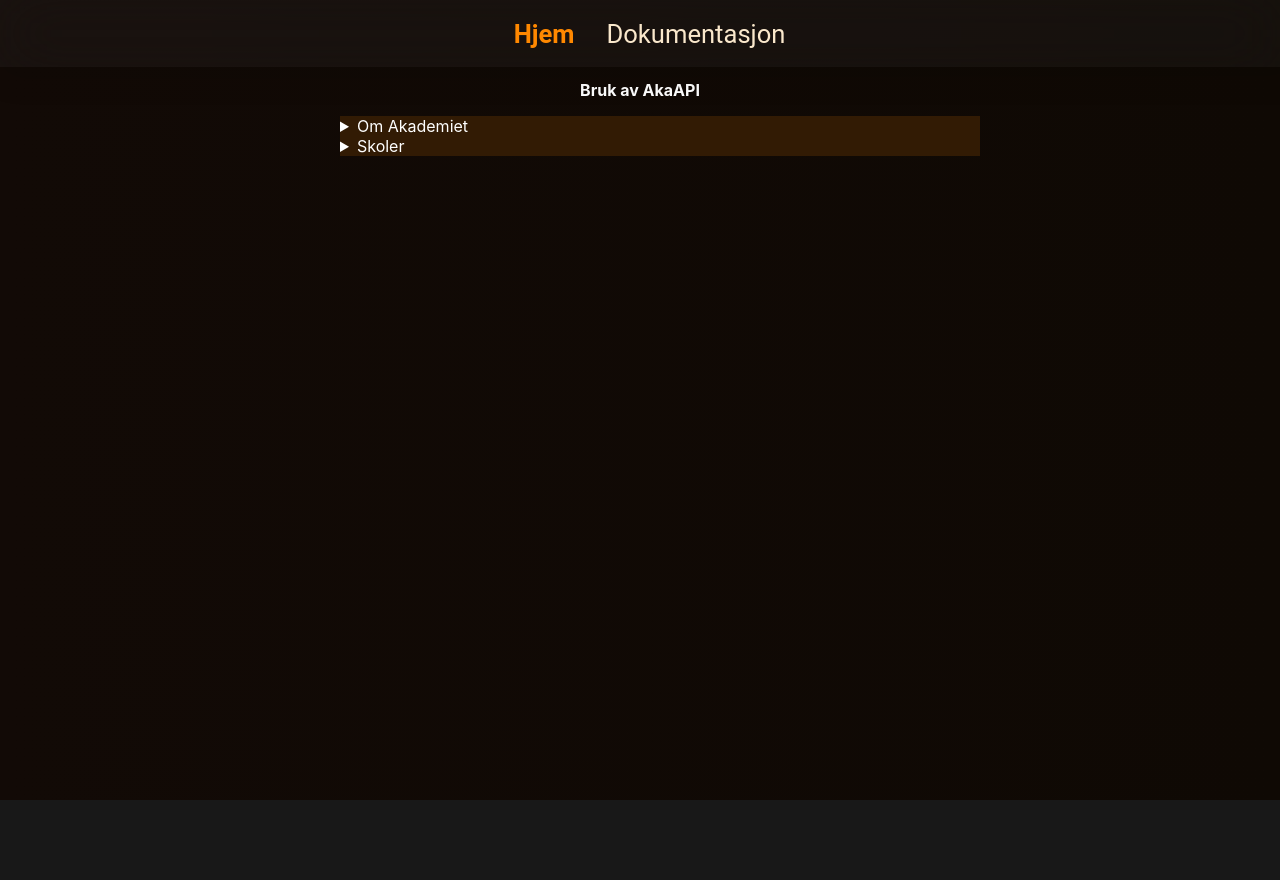
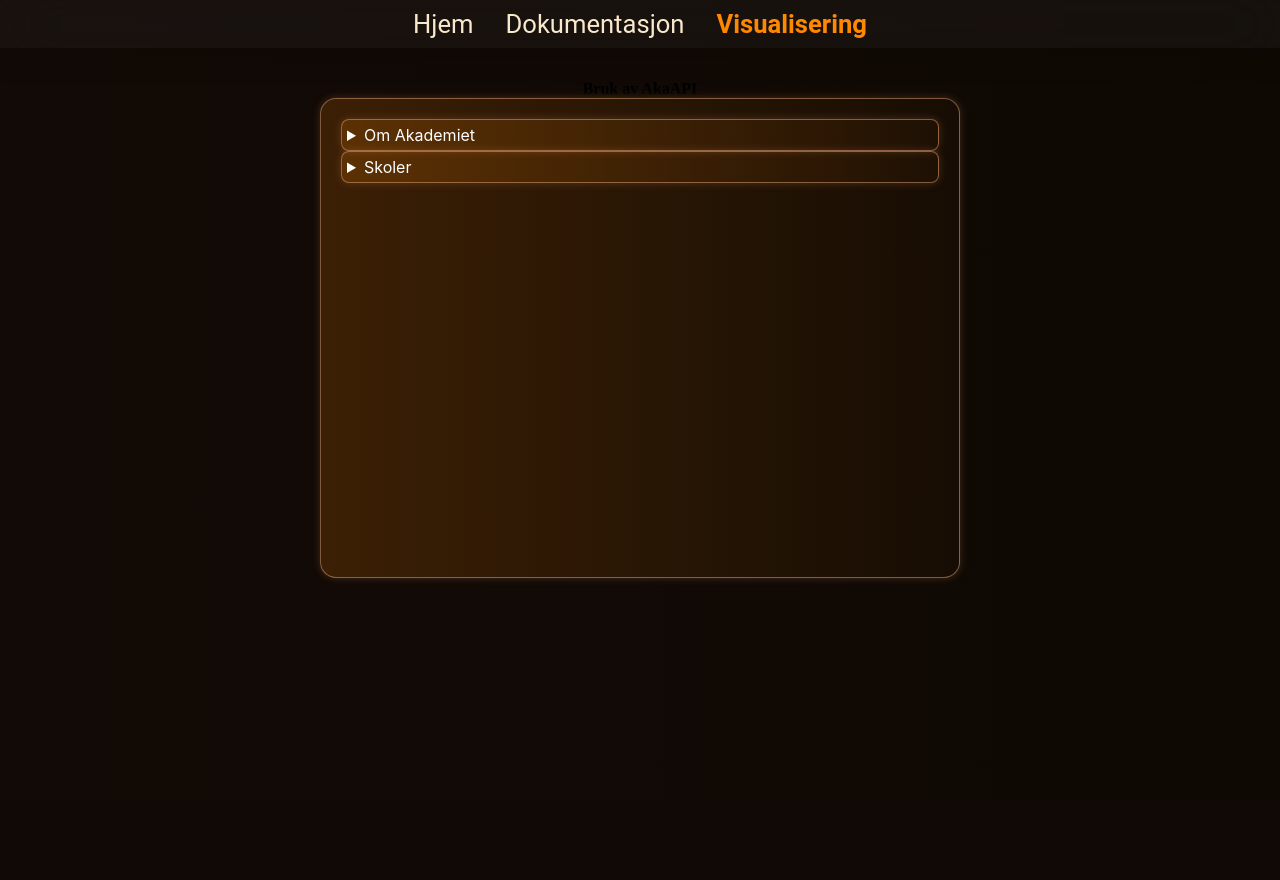
Before and after one commit to Jakobsen123/AkaAPI, a Flask app: page /visualisering in a window 1280 px wide. After the commit the page ends 581 px from the top, so only its background shows below. Run offline with Flask 3, Linux system fonts and the light colour scheme; some web fonts are replaced.

Commit message:
- Lagt til knapp for visualisering side i navbar
- CSS for visualiserings tabben

```diff
--- a/static/style/index.css
+++ b/static/style/index.css
@@ -9,11 +9,18 @@
 
 * {
   text-decoration: none;
+  box-sizing: border-box;
 
 }
 
 ul {
   list-style-type: none;
+}
+
+ul, ol {
+  margin: 0;
+  padding: 0;
+  list-style: none;
 }
 
 html,
@@ -26,6 +33,7 @@
   width: 100vw;
   background-repeat: no-repeat;
   background-size: cover;
+  background-attachment: fixed;
 }
 
 html {
@@ -111,21 +119,47 @@
 }
 
 .visual_main {
-  padding-top: 10vh;
+  display: flex;
+  flex-direction: column;
+  align-items: center;
+  justify-content: flex-start;
+
+  min-height: 100vh;      /* was height: 100vh */
+  padding: 10vh 0 4rem;   /* clears the navbar, leaves room at the bottom */
+}
+
+.main_content {
+  min-height: 60vh;
+  width: 50vw;
+  padding: 20px;
+
   display: flex;
   justify-content: flex-start;
   flex-direction: column;
-  align-items: center;
+  align-items: stretch;
 
   color: white;
-  min-height: 100vh;
   font-family: "inter";
+
+  background-image: linear-gradient(to right, #ff88002d, #ff880008);
+  border-radius: 16px;
+  border: solid 1px #dc9e7288;
+  box-shadow: 0 0 0.5rem rgba(221, 140, 86, 0.254);
+
 }
 
 
 
 .visual_card {
-  width: 50vw;
+  width: 100%;
   color: white;
-  background-color: #321b04;
+  background-image: linear-gradient(to right, #ff88002d, #ff880008);
+  border-radius: 8px;
+  border: solid 1px #dc9e7288;
+  box-shadow: 0 0 0.5rem rgba(221, 140, 86, 0.254);
+  padding: 5px;
+
+  display: flex;
+  flex-direction: row;
+  justify-content: space-between;
 }
--- a/templates/base.html
+++ b/templates/base.html
@@ -12,22 +12,30 @@
       <a id="dokumentasjon" class="nav_text_regular" href="/dokumentasjon"
         >Dokumentasjon</a
       >
+      <a id="visualisering" class="nav_text_regular" href="/visualisering"
+        >Visualisering</a
+      >
     </nav>
     {%block content%} {%endblock%}
 
     <script defer>
       const home = document.getElementById("hjem");
       const doc = document.getElementById("dokumentasjon");
+      const visual = document.getElementById("visualisering");
 
       document.addEventListener("DOMContentLoaded", (e) => {
         if (window.location.href.endsWith("/dokumentasjon")) {
-          console.log("yeah");
           doc.className = "nav_text_selected";
           home.className = "nav_text_regular";
+          visual.className = "nav_text_regular";
+        } else if (window.location.href.endsWith("/visualisering")) {
+          visual.className = "nav_text_selected";
+          home.className = "nav_text_regular";
+          doc.className = "nav_text_regular";
         } else {
-          console.log("nah");
           doc.className = "nav_text_regular";
           home.className = "nav_text_selected";
+          visual.className = "nav_text_regular";
         }
       });
     </script>
```
